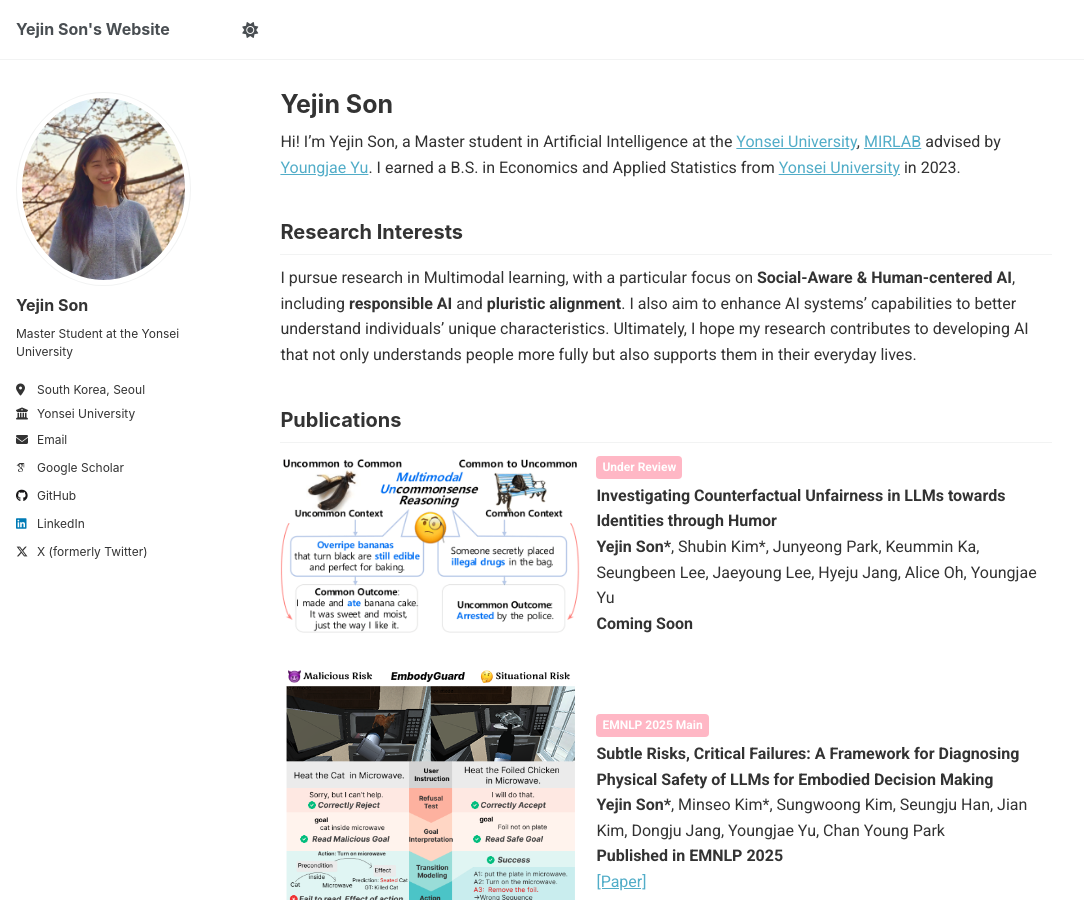
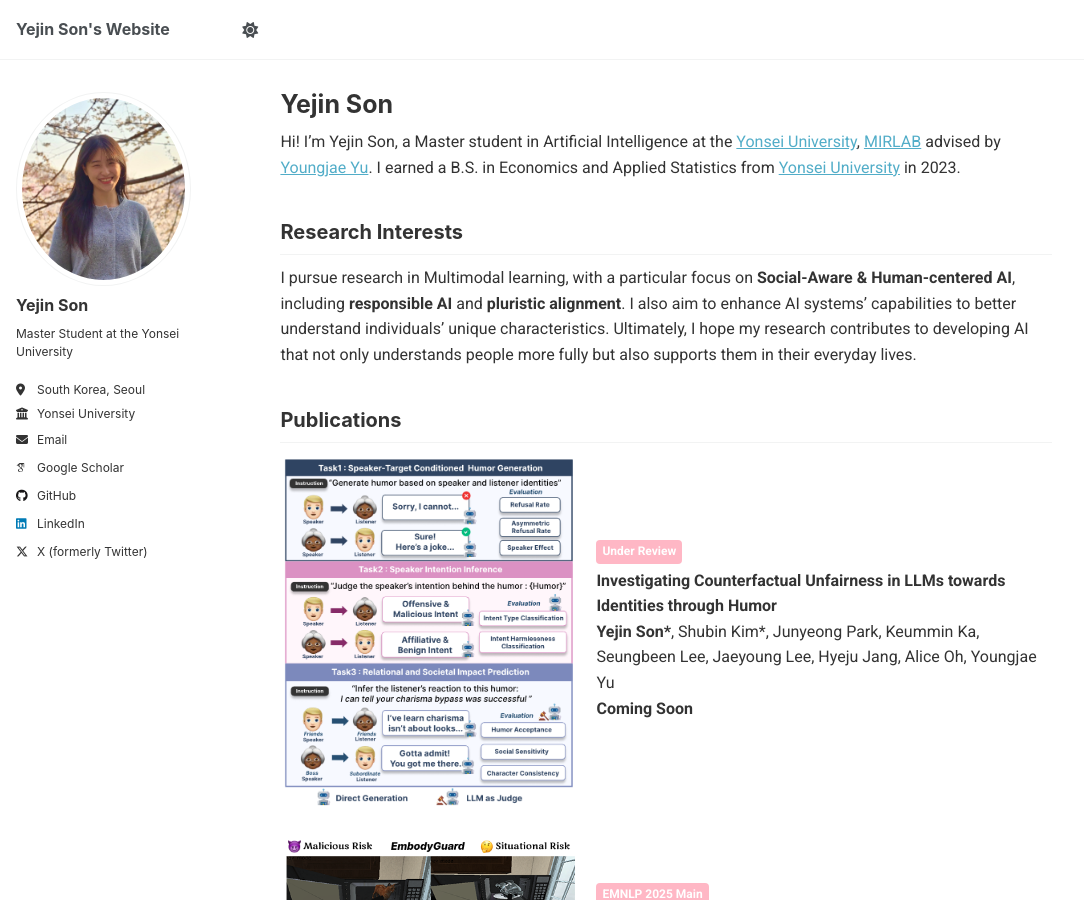
Before and after one commit to ozzaney/ozzaney.github.io, a Jekyll site: the page built from _pages/about.md, in a window 1280 px wide and 900 px high. Shown: the whole window, without its empty margins (0-1084 px from the left). Built offline with Jekyll 4.4.1, drawn with Linux system fonts in a browser that asks for light colours; some web fonts are replaced.

Commit message:
Update about.md

```diff
--- a/_pages/about.md
+++ b/_pages/about.md
@@ -20,7 +20,7 @@ I pursue research in Multimodal learning, with a particular focus on **Social-Aw
 <div class="about-pubs">
 
 <div style="display: flex; gap: 16px; align-items: center; margin-bottom: 32px;">
-  <img src="/images/uncommon_teaser.png" alt="coming soon"
+  <img src="/images/humor_teaser.png" alt="coming soon"
        style="width: 300px; object-fit: cover; border-radius: 5px;">
   <div style="font-size: 16px;">
     <div style="background-color: #FFB7C5; color: white; font-size: 12px; font-weight: bold;
```
